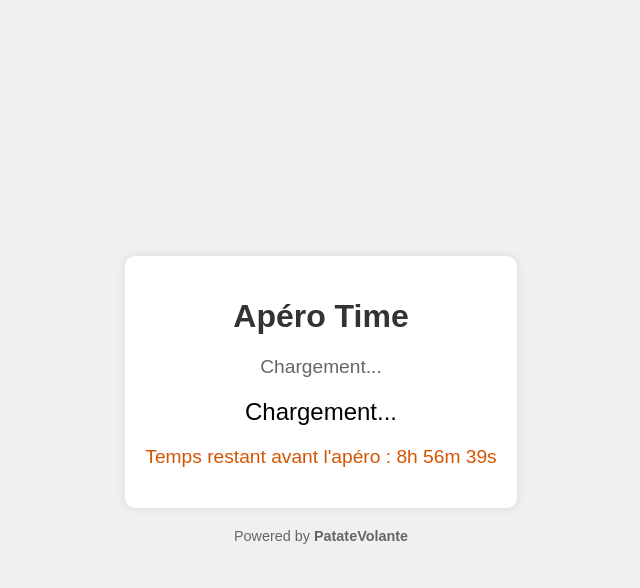
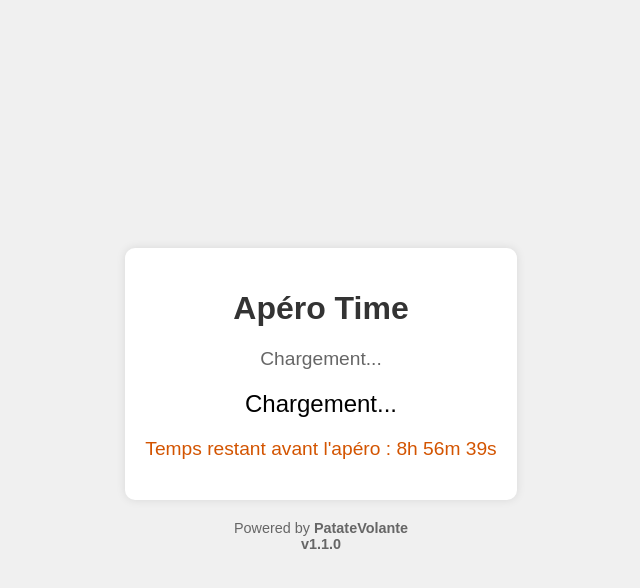
Before and after one commit to PatateVolante/Apero_Time, a Flask app: page / in a window 1280 px wide. Shown: the top 588 px of the page, without its empty margins (319-959 px from the left). Run offline with Flask 2, Linux system fonts and the light colour scheme.

```diff
--- a/templates/index.html
+++ b/templates/index.html
@@ -50,6 +50,9 @@
             margin-top: 20px;
             font-size: 0.9em;
             color: #666;
+        }
+        .footer-version {  /* Style pour les éléments du footer */
+            text-align: center;
         }
     </style>
 </head>
@@ -124,7 +127,8 @@
         updateCountdown();
     </script>
 <footer>  <!-- Ajoute cette section -->
-    Powered by <strong>PatateVolante</strong>
+    <div id="footer-by" class="footer-by">Powered by <strong>PatateVolante</strong></div>
+    <div id="footer-version" class="footer-version"><strong>v1.1.0</strong></div>
 </footer>
 </body>
 </html>
```
